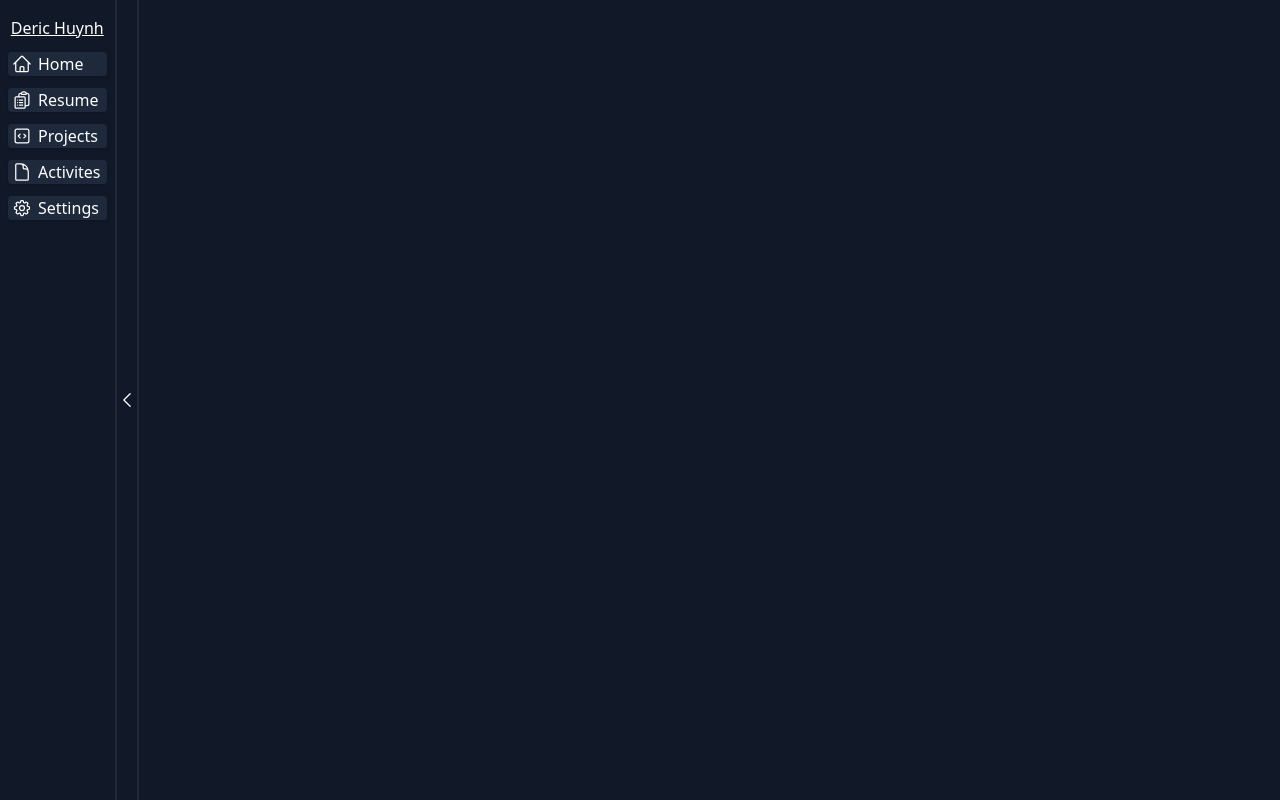
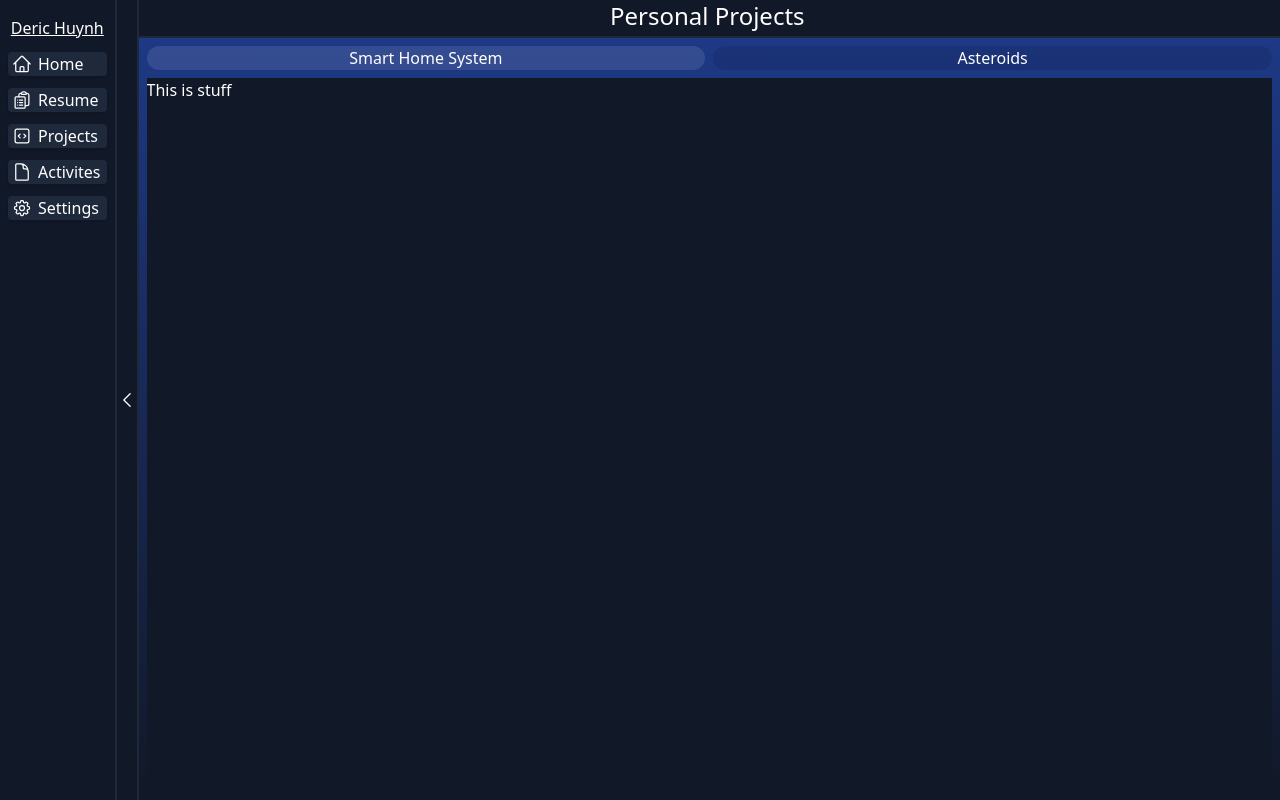
Before and after one commit to DericHuynh/PersonalWebsite, a Next.js app in the folder personal-website/: page /projects in a window 1280 px wide. Built offline with nearby package versions, Linux system fonts and the light colour scheme.

Commit message:
Added initial projects with Asteroids video attachment.

```diff
--- /dev/null
+++ b/personal-website/app/projects/asteroids.js
@@ -0,0 +1,13 @@
+import { Tab, TabGroup, TabList, TabPanel, TabPanels } from "@headlessui/react";
+import Image from "next/image";
+
+export default function Asteroids() {
+  return (
+    <div className="h-full w-full flex flex-col gap-2 overflow-y-auto">
+      <p className="w-full bg-gray-900/20 rounded px-2">
+        An Asteroids recreation, made in Java using the Eclipse IDE. JFrame and Polygon classes used for rendering, my grade 12 computer science final project.
+      </p>
+      <iframe className="h-full w-full rounded-md" src="https://www.youtube.com/embed/IwzN57SE_xU?si=m3N3JixWut_JfSgC&vq=hd1080p60" title="YouTube video player" frameborder="0" allow="accelerometer; autoplay; clipboard-write; encrypted-media; gyroscope; fullscreen; picture-in-picture; web-share" referrerpolicy="strict-origin-when-cross-origin" allowfullscreen mozallowfullscreen webkitallowfullscreen></iframe>
+    </div>
+  );
+}
--- a/personal-website/app/projects/page.js
+++ b/personal-website/app/projects/page.js
@@ -1,7 +1,28 @@
+import { Tab, TabGroup, TabList, TabPanel, TabPanels } from "@headlessui/react";
 import Image from "next/image";
+import Asteroids from "./asteroids";
+import SmartHomeSystem from "./smarthomesystem";
 
 export default function Home() {
   return (
-    <main></main>
+    <main className="w-full flex flex-col from-gray-900 to-blue-900 bg-gradient-to-t">
+      <h1 className="mx-auto text-center text-2xl  sticky top-0 pb-1 bg-gray-900 w-full border-b-2 pr-1 border-gray-800">Personal Projects</h1>
+      <div className="flex flex-col gap-2 p-2 overflow-y-auto grow">
+        <TabGroup className="flex flex-col gap-2 h-full">
+          <TabList className="flex flex-row gap-2 justify-evenly">
+            <Tab className="bg-black/10 flex-1 grow rounded-full data-[selected]:bg-white/10 hover:bg-white/5 ">Smart Home System</Tab>
+            <Tab className="bg-black/10 flex-1 grow rounded-full data-[selected]:bg-white/10 hover:bg-white/5 ">Asteroids</Tab>
+          </TabList>
+          <TabPanels className="grow overflow-y-auto">
+            <TabPanel className="h-full">
+              <SmartHomeSystem />
+            </TabPanel>
+            <TabPanel className="h-full">
+              <Asteroids />
+            </TabPanel>
+          </TabPanels>
+        </TabGroup>
+      </div>
+    </main>
   );
 }
--- /dev/null
+++ b/personal-website/app/projects/smarthomesystem.js
@@ -0,0 +1,10 @@
+import { Tab, TabGroup, TabList, TabPanel, TabPanels } from "@headlessui/react";
+import Image from "next/image";
+
+export default function SmartHomeSystem() {
+  return (
+    <div className="w-full h-full bg-gray-900">
+      <p>This is stuff</p>
+    </div>
+  );
+}
--- a/personal-website/app/resume/page.js
+++ b/personal-website/app/resume/page.js
@@ -3,7 +3,7 @@ import Link from "next/link";
 
 export default function Home() {
   return (
-    <main className="w-full">
+    <main className="w-full flex flex-col">
       <object className="w-full h-full bg-gray-900 mx-auto" type="application/pdf" data="/resume.pdf?#zoom=85&scrollbar=0&toolbar=0&navpanes=0">
         <p>The browsers pdf-viewer has failed to load the resume, or the link is wrong.</p>
         <p>Direct link: <Link className="text-blue-300" href="/resume.pdf">resume.pdf</Link></p>
```
Also changed, not shown: personal-website/app/page.js (+8 -7 lines).
